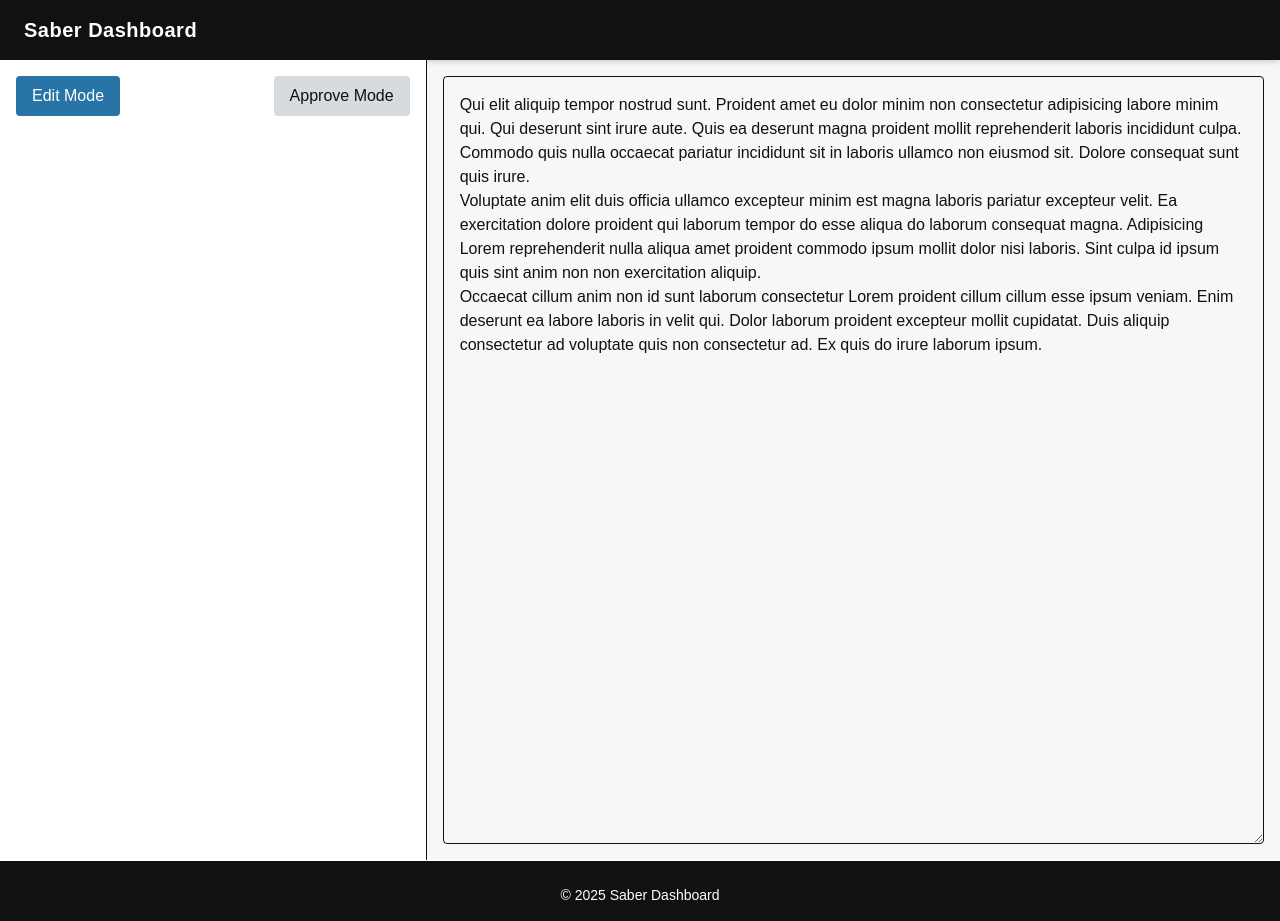
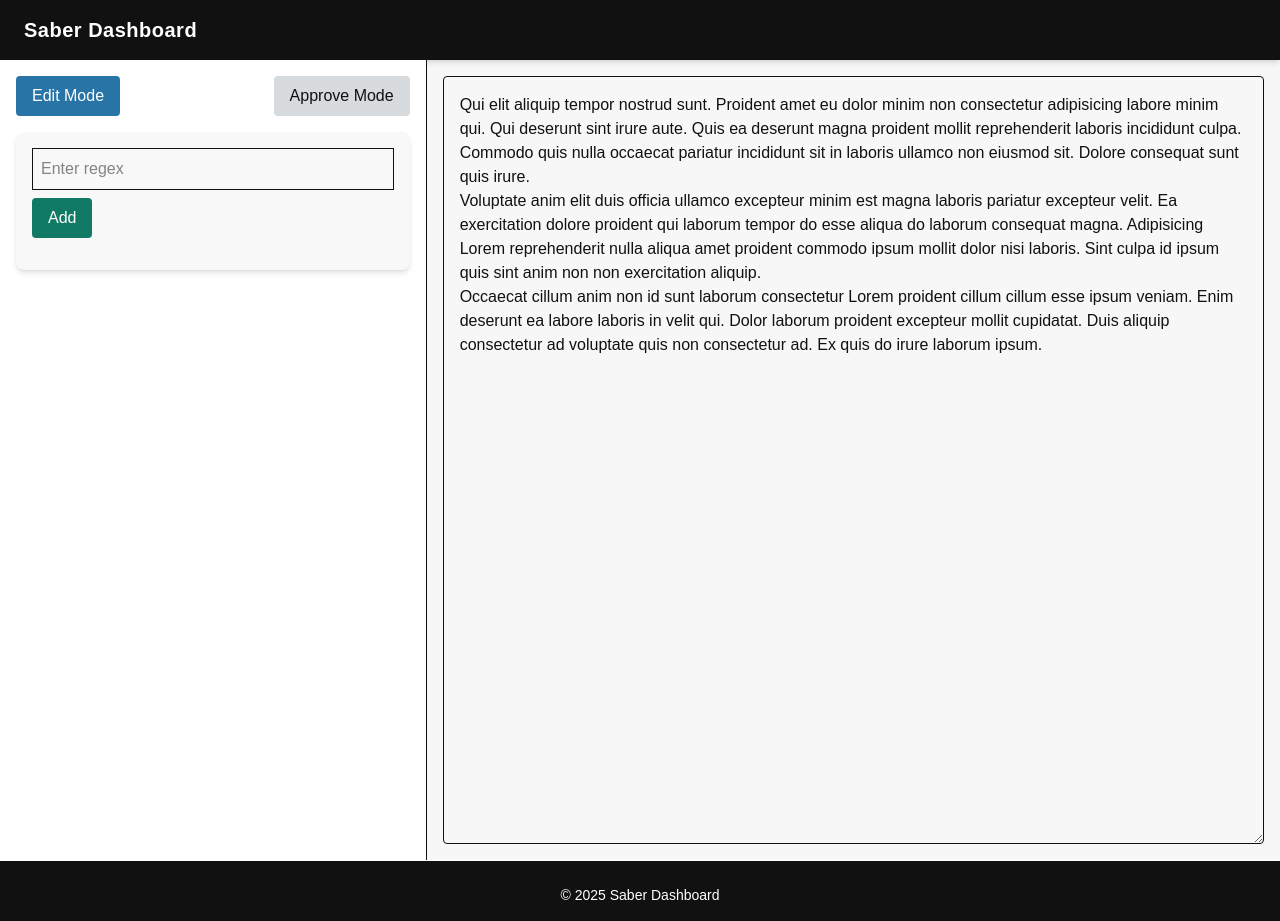
Before and after one commit to soulsako/saber-dashboard, a Next.js app: page / in a window 1280 px wide. Built offline with nearby package versions, Linux system fonts and the light colour scheme.

Commit message:
RegexEditor.tsx + input, button, list, addPattern

```diff
--- /dev/null
+++ b/app/components/Input.tsx
@@ -0,0 +1,23 @@
+export default function Input({
+  type,
+  value,
+  onChange,
+  placeholder = "Enter text",
+  className = "",
+}: {
+  type: "text" | "password" | "email" | "number";
+  value: string;
+  onChange: (e: React.ChangeEvent<HTMLInputElement>) => void;
+  placeholder?: string;
+  className?: string;
+}) {
+  return (
+    <input
+      type={type}
+      value={value}
+      onChange={onChange}
+      placeholder={placeholder}
+      className={`w-full border p-2 ${className}`}
+    />
+  );
+}
--- a/app/containers/LeftPanel.tsx
+++ b/app/containers/LeftPanel.tsx
@@ -2,6 +2,7 @@
 
 import React, { useState } from "react";
 import Button from "../components/Button";
+import RegexEditor from "./RegexEditor";
 
 export default function LeftPanel() {
   const [mode, setMode] = useState<"edit" | "approve">("edit");
@@ -30,6 +31,7 @@ export default function LeftPanel() {
           Approve Mode
         </Button>
       </div>
+      {mode === "edit" ? <RegexEditor /> : <h1>Regex Approver</h1>}
     </section>
   );
 }
--- /dev/null
+++ b/app/containers/RegexEditor.tsx
@@ -0,0 +1,46 @@
+"use client";
+
+import { useRegexContext } from "../context/RegexContext";
+import { useState } from "react";
+import Button from "../components/Button";
+import Input from "../components/Input";
+import isRegexInputValid from "../helpers/isRegexInputValid";
+
+export default function RegexEditor() {
+  const { addPattern } = useRegexContext();
+  const [newPattern, setNewPattern] = useState("");
+
+  const addRegexHandler = () => {
+    if (!newPattern.trim()) {
+      return;
+    }
+
+    if (!isRegexInputValid(newPattern)) {
+      return;
+    }
+
+    addPattern(newPattern);
+    setNewPattern("");
+  };
+
+  return (
+    <div className="p-4 bg-[var(--bg-gray-light)] rounded-lg shadow-md">
+      <label htmlFor="regex-input" className="sr-only">
+        Enter a regex pattern
+      </label>
+      <Input
+        type="text"
+        className="mb-2"
+        placeholder="Enter regex"
+        value={newPattern}
+        onChange={(e) => setNewPattern(e.target.value)}
+      />
+      <Button
+        onClick={addRegexHandler}
+        className="bg-[var(--success)] text-[var(--text-base)] mb-4"
+      >
+        Add
+      </Button>
+    </div>
+  );
+}
--- /dev/null
+++ b/app/helpers/isRegexInputValid.tsx
@@ -0,0 +1,19 @@
+/**
+ * Checks if a user input string is a valid regular expression pattern.
+ * Disallows plain text that doesn't look like a regex.
+ */
+export default function isRegexInputValid(input: string): boolean {
+  // Basic sanity check: regex-looking strings usually contain special characters like [], (), +, *, etc.
+  const regexLikePattern = /[\\[\]().+*?^$|]/;
+
+  // Must contain at least one regex-specific character
+  if (!regexLikePattern.test(input)) return false;
+
+  // Try to compile it
+  try {
+    new RegExp(input);
+    return true;
+  } catch {
+    return false;
+  }
+}
```
